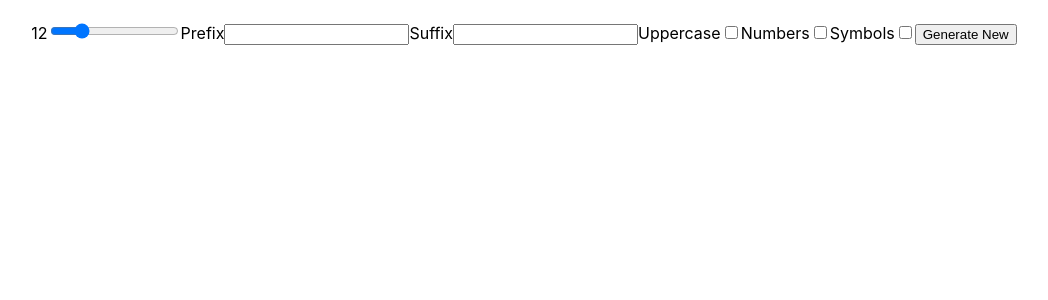
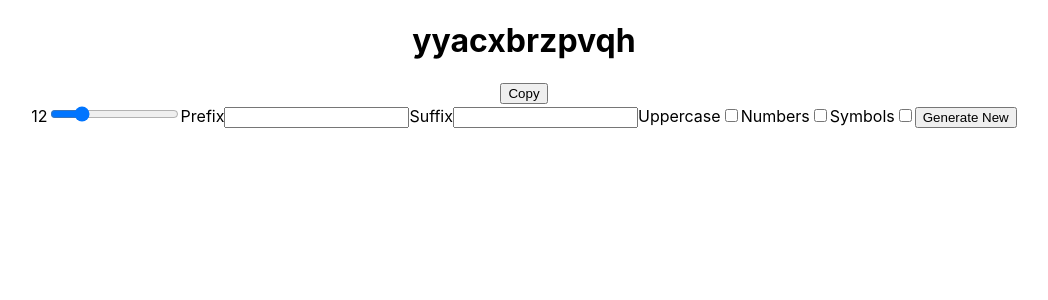
Before and after one commit to jegirhiny/password-generator, a React (Create React App) app: page / in a window 1280 px wide. Shown: the top 300 px of the page, without its empty margins (116-1164 px from the left). Built offline with nearby package versions, Linux system fonts and the light colour scheme.

Commit message:
page now loads with a default password and the ability to copy the key

```diff
--- a/src/components/password-display/password-display.component.jsx
+++ b/src/components/password-display/password-display.component.jsx
@@ -1,9 +1,22 @@
+import { useState } from "react";
 import "./password-display.styles.css"
 
 const PasswordDisplay = ({ password }) => {
+    const [ copyText, setCopyText ] = useState('Copy');
+
+    const handleClick = () => {
+        navigator.clipboard.writeText(password);
+        setCopyText('Copied!');
+
+        setInterval(() => {
+            setCopyText('Copy');
+        }, 3000)
+    }
+
     return (
         <div className="display">
             <h1 className="password">{password}</h1>
+            <button onClick={handleClick}>{copyText}</button>
         </div>
     );
 }
--- a/src/components/password-form/password-form.component.jsx
+++ b/src/components/password-form/password-form.component.jsx
@@ -38,6 +38,10 @@ const PasswordForm = ({ submitFormData }) => {
         }
     }, [formData, formChanged, submitFormData]);
 
+    useEffect(() => {
+        submitFormData(formData);
+    }, []);
+
     return (
         <form onSubmit={handleSubmit}>
             <label htmlFor='length'>{ formData.length }</label>
```
